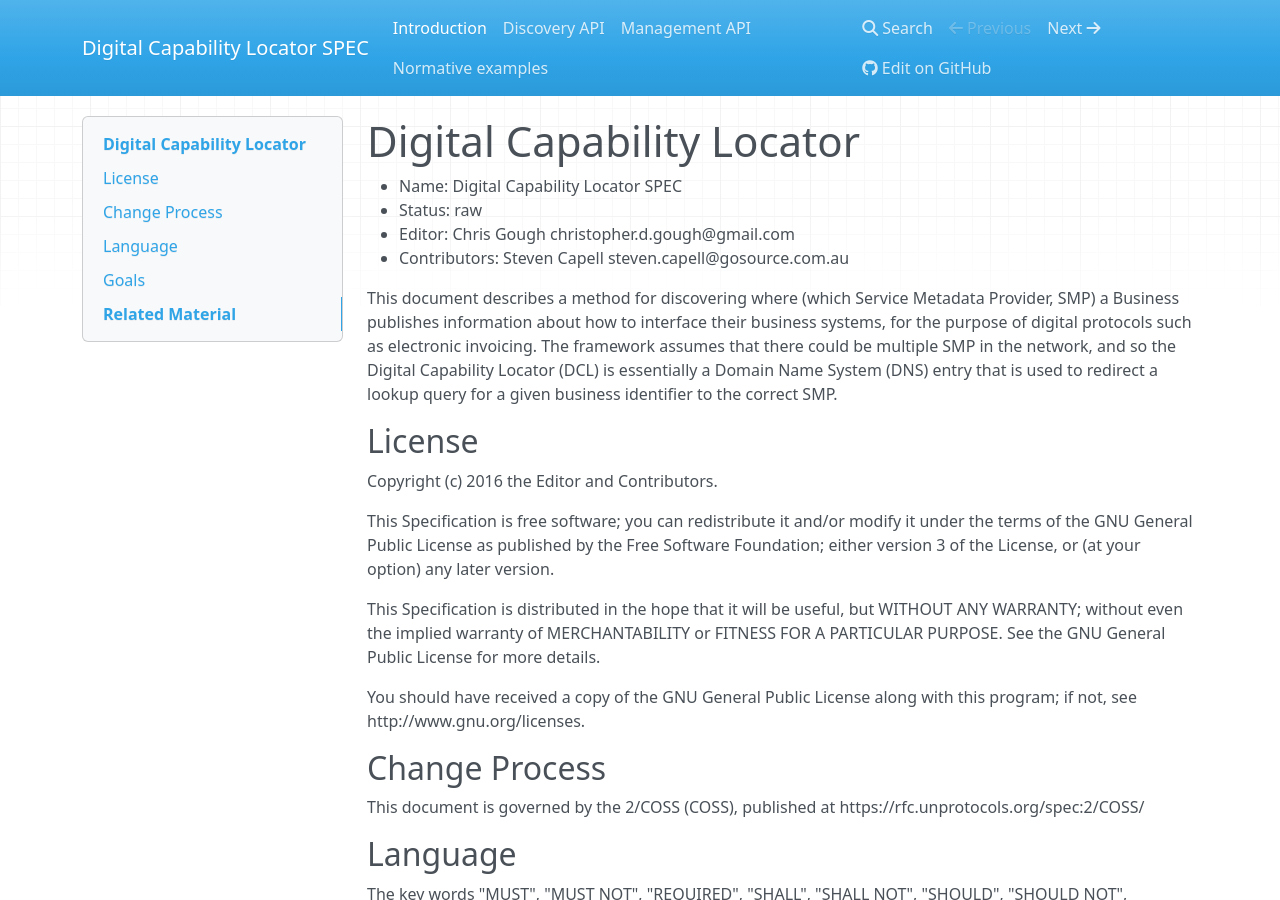
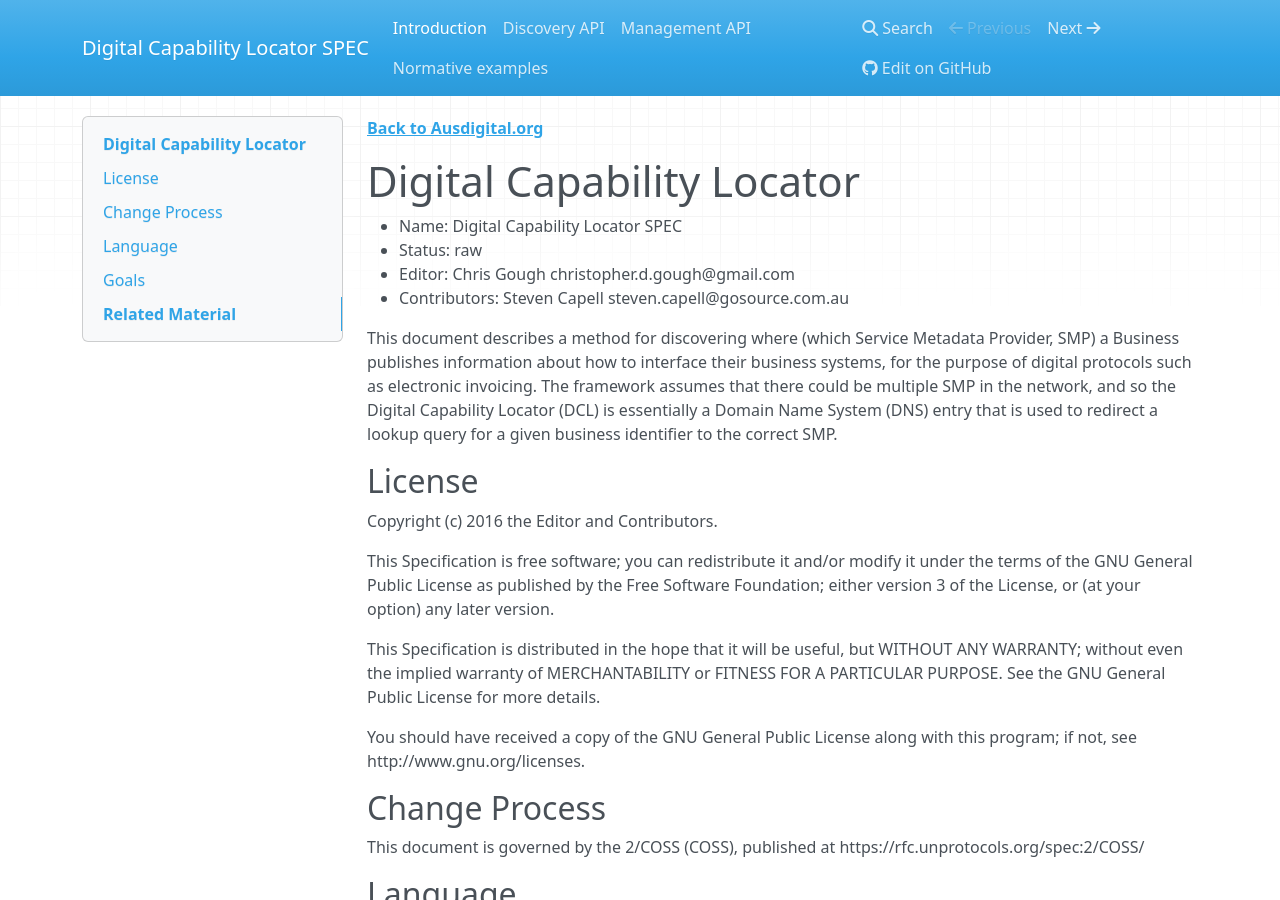
Before and after one commit to ausdigital/ausdigital-dcl, an MkDocs documentation site: the page built from docs/index.md, in a window 1280 px wide and 900 px high. Built offline with MkDocs 1.6.1, drawn with Linux system fonts in a browser that asks for light colours; nearby versions of some CDN libraries; old or Windows-style settings are respelled for this version of MkDocs.

Commit message:
navigation

```diff
--- a/docs/index.md
+++ b/docs/index.md
@@ -1,3 +1,5 @@
+**[Back to Ausdigital.org](http://ausdigital.org/)**
+
 # Digital Capability Locator
 
 
```
